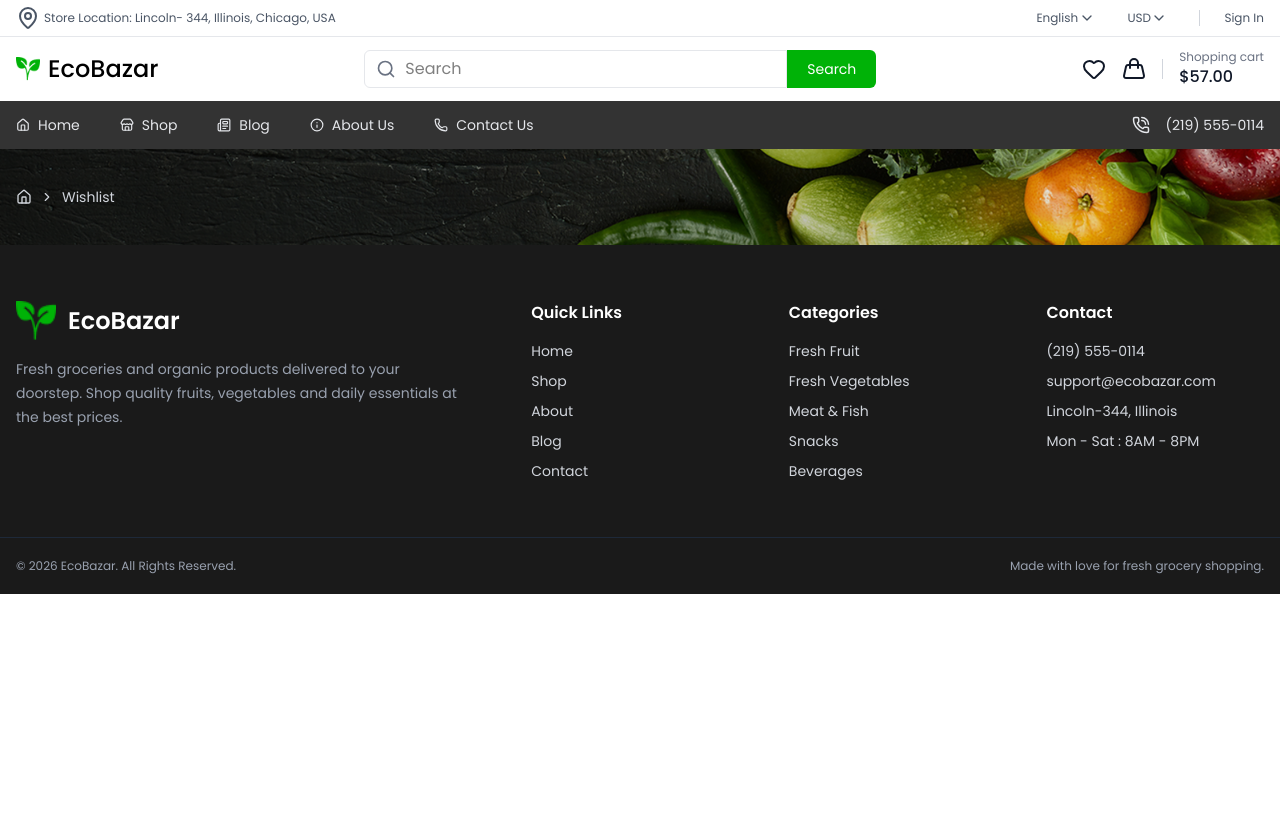
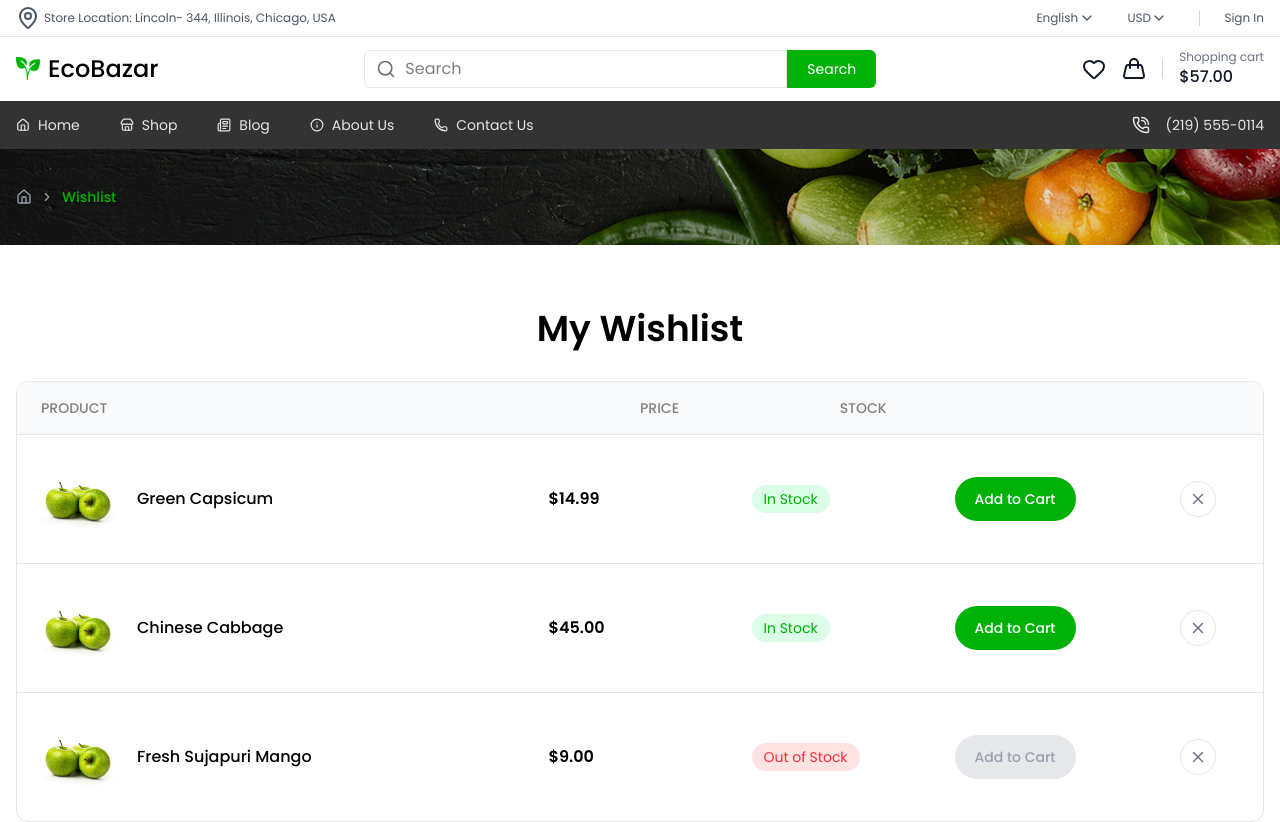
Before and after one commit to TahmidShawn/EcoBazar, a React (Vite) app in the folder client/: page /wishlist in a window 1280 px wide. Shown: the top 822 px of the page. Before the commit the page ends 800 px from the top, so only its background shows below. Built offline with nearby package versions, Linux system fonts and the light colour scheme.

Commit message:
feat: completed product wishlist section

```diff
--- a/client/src/components/ui/Breadcrumb.jsx
+++ b/client/src/components/ui/Breadcrumb.jsx
@@ -5,17 +5,17 @@ const Breadcrumb = ({ items = [] }) => {
     return (
         <div className="wrapper flex items-center gap-2 py-5 text-sm">
             <Link to="/">
-                <House size={16} className="text-gray-300 hover:text-primary" />
+                <House size={16} className="text-gray-400 hover:text-primary" />
             </Link>
 
             {items.map((item, index) => (
                 <div key={index} className="flex items-center gap-2">
-                    <ChevronRight size={14} className="text-gray-300" />
+                    <ChevronRight size={14} className="text-gray-400" />
 
                     {item.href ? (
                         <Link
                             to={item.href}
-                            className="text-gray-300 hover:text-primary"
+                            className="text-gray-400 hover:text-primary"
                         >
                             {item.label}
                         </Link>
--- a/client/src/pages/wishlist/WishList.jsx
+++ b/client/src/pages/wishlist/WishList.jsx
@@ -1,24 +1,140 @@
 import wishListImg from "../../assets/banner/Breadcrumbs.png";
 import Breadcrumb from "../../components/ui/Breadcrumb";
+import img1 from "../../assets/popularProducts/Image.png";
+import { X } from "lucide-react";
+
+const wishlistProducts = [
+    {
+        id: 1,
+        name: "Green Capsicum",
+        image: img1,
+        price: 14.99,
+
+        inStock: true,
+    },
+    {
+        id: 2,
+        name: "Chinese Cabbage",
+        image: img1,
+        price: 45,
+
+        inStock: true,
+    },
+    {
+        id: 3,
+        name: "Fresh Sujapuri Mango",
+        image: img1,
+        price: 9,
+        inStock: false,
+    },
+];
 
 const WishList = () => {
     return (
-        <div className="w-full h-24 relative">
-            <img
-                src={wishListImg}
-                alt=""
-                className="object-cover h-full w-full"
-            />
-            <div className="absolute left-0 top-1/2 -translate-y-1/2 w-full">
-                <Breadcrumb
-                    items={[
-                        {
-                            label: "Wishlist",
-                            href: "/wishlist",
-                        },
-                    ]}
+        <div>
+            {/* Breadcrumb */}
+            <div className="relative h-24 w-full">
+                <img
+                    src={wishListImg}
+                    alt=""
+                    className="h-full w-full object-cover"
                 />
+
+                <div className="absolute top-1/2 left-0 w-full -translate-y-1/2">
+                    <Breadcrumb items={[{ label: "Wishlist" }]} />
+                </div>
             </div>
+
+            {/* Wishlist */}
+            <section className="wrapper py-8 md:py-16">
+                <h2 className="mb-8 text-center text-2xl font-semibold md:text-4xl">
+                    My Wishlist
+                </h2>
+
+                <div className="overflow-hidden rounded-xl border border-border">
+                    {/* Header */}
+
+                    <div className="hidden grid-cols-12 border-b border-border bg-gray-50 px-6 py-4 text-sm font-medium uppercase text-muted md:grid">
+                        <p className="col-span-6">Product</p>
+                        <p className="col-span-2">Price</p>
+                        <p className="col-span-2">Stock</p>
+                        <p className="col-span-1"></p>
+                        <p className="col-span-1"></p>
+                    </div>
+
+                    {wishlistProducts.map((product) => (
+                        <div
+                            key={product.id}
+                            className="relative grid gap-5 border-b border-border p-6 last:border-none md:grid-cols-12 md:items-center"
+                        >
+                            {/* Product */}
+
+                            <div className="flex items-center gap-4 md:col-span-5">
+                                <img
+                                    src={product.image}
+                                    alt={product.name}
+                                    className="h-20 w-20 shrink-0 object-contain"
+                                />
+
+                                <div>
+                                    <h3 className="font-medium">
+                                        {product.name}
+                                    </h3>
+
+                                    {/* Mobile Price */}
+
+                                    <div className="mt-2 flex items-center gap-2 md:hidden">
+                                        <span className="font-semibold">
+                                            ${product.price.toFixed(2)}
+                                        </span>
+                                    </div>
+                                </div>
+                            </div>
+
+                            {/* Desktop Price */}
+
+                            <div className="hidden items-center gap-2 md:col-span-2 md:flex">
+                                <span className="font-semibold">
+                                    ${product.price.toFixed(2)}
+                                </span>
+                            </div>
+
+                            {/* Stock */}
+
+                            <div className="md:col-span-2">
+                                {product.inStock ? (
+                                    <span className="rounded-full bg-green-100 px-3 py-1 text-sm text-primary">
+                                        In Stock
+                                    </span>
+                                ) : (
+                                    <span className="rounded-full bg-red-100 px-3 py-1 text-sm text-red-500">
+                                        Out of Stock
+                                    </span>
+                                )}
+                            </div>
+
+                            <div className="md:col-span-2">
+                                <button
+                                    disabled={!product.inStock}
+                                    className={`w-full rounded-full px-5 py-3 text-sm font-medium md:w-auto ${
+                                        product.inStock
+                                            ? "bg-primary text-white"
+                                            : "cursor-not-allowed bg-gray-200 text-gray-400"
+                                    }`}
+                                >
+                                    Add to Cart
+                                </button>
+                            </div>
+
+                            <div className="absolute top-4 right-4 md:static md:col-span-1 md:flex md:justify-center">
+                                <button className="flex h-9 w-9 items-center justify-center rounded-full border border-border text-gray-500 transition hover:border-red-500 hover:bg-red-50 hover:text-red-500">
+                                    <X size={18} />
+                                </button>
+                            </div>
+                        </div>
+                    ))}
+                </div>
+            </section>
         </div>
     );
 };
```
